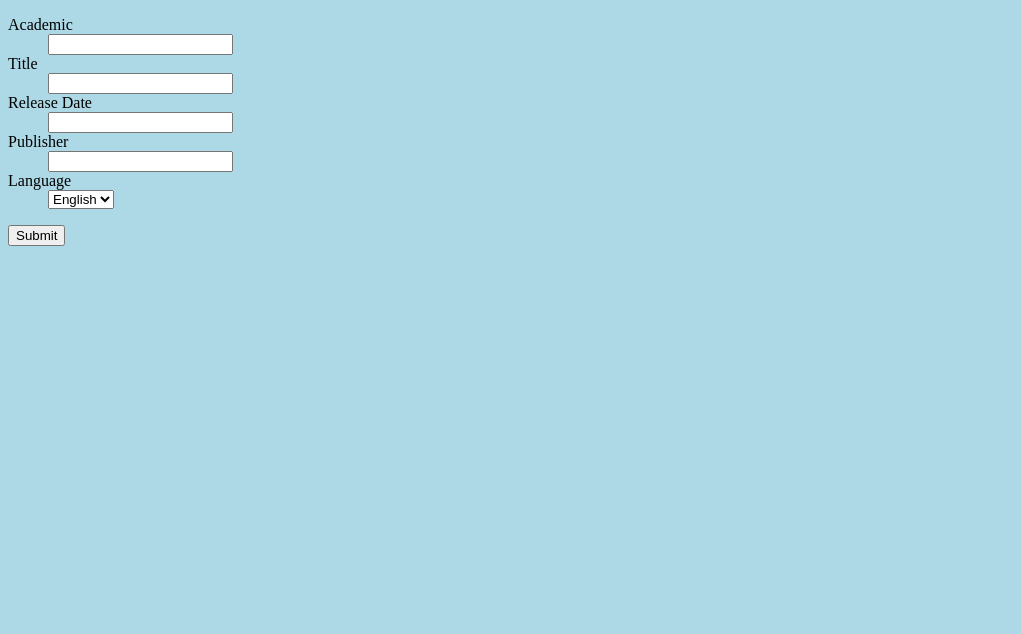
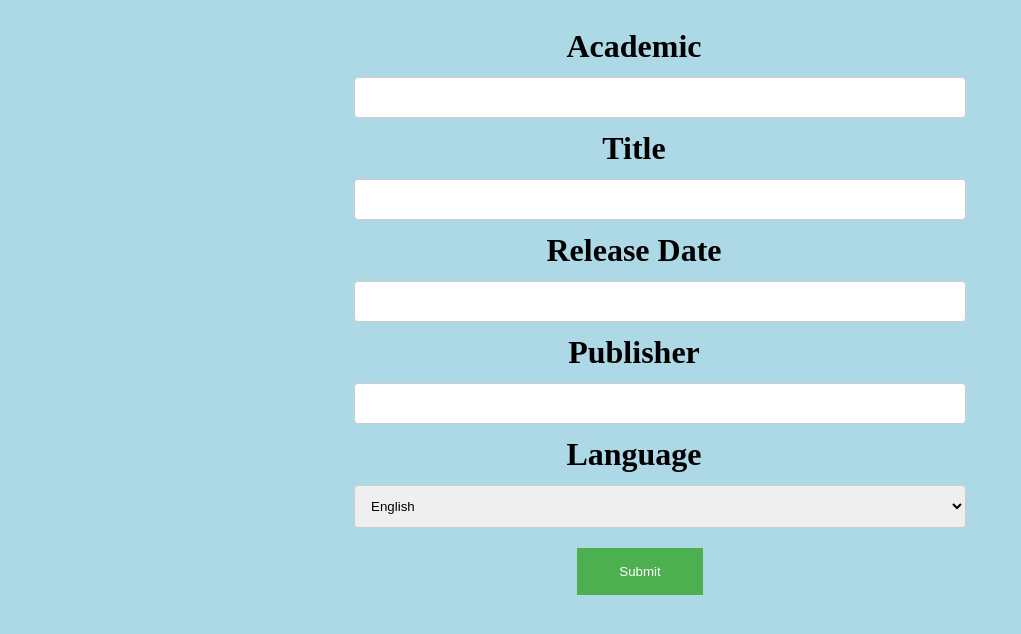
Before and after one commit to yaminisarada/Library, a Flask app: page /new_book in a window 1280 px wide. Shown: the top 634 px of the page, without its empty margins (0-1021 px from the left). Run offline with Flask 2, Linux system fonts and the light colour scheme; some libraries are stand-ins or nearby versions.

Commit message:
newbook update

```diff
--- a/Add_book_to_library/templates/new_book.html
+++ b/Add_book_to_library/templates/new_book.html
@@ -6,7 +6,37 @@
 body {
 	background-color: lightblue;
 	}
+form {
+	text-align: center;
 
+	}
+* {
+    box-sizing: border-box;
+}
+
+input[type=text], select, textarea {
+    width: 50%;
+    padding: 12px;
+    border: 1px solid #ccc;
+    border-radius: 4px;
+    resize: vertical;
+}
+
+label {
+    padding: 12px 12px 12px 0;
+    display: inline-block;
+	font-size:200%;
+	}
+input[type=submit] {
+    background-color: #4CAF50;
+    border: none;
+    color: white;
+    padding: 16px 32px;
+    text-decoration: none;
+    margin: 4px 2px;
+    cursor: pointer;
+	width: 10%;
+}
 <h2>New Book</h2>
 
 </body>
@@ -14,11 +44,11 @@ body {
 {% from "_formhelpers.html" import render_field %}
 <form method=post>
     <dl>
-        {{ render_field(form.academics) }}
-        {{ render_field(form.title) }}
-        {{ render_field(form.release_date) }}
-        {{ render_field(form.publisher) }}
-        {{ render_field(form.language) }}
+        <b>{{ render_field(form.academics) }}</b>
+        <b>{{ render_field(form.title) }}</b>
+        <b>{{ render_field(form.release_date) }}</b>
+        <b>{{ render_field(form.publisher) }}</b>
+        <b>{{ render_field(form.language) }}</b>
     </dl>
     <p><input type=submit value=Submit>
 </form>
```
Also changed, not shown: Add_book_to_library/library1.db.
